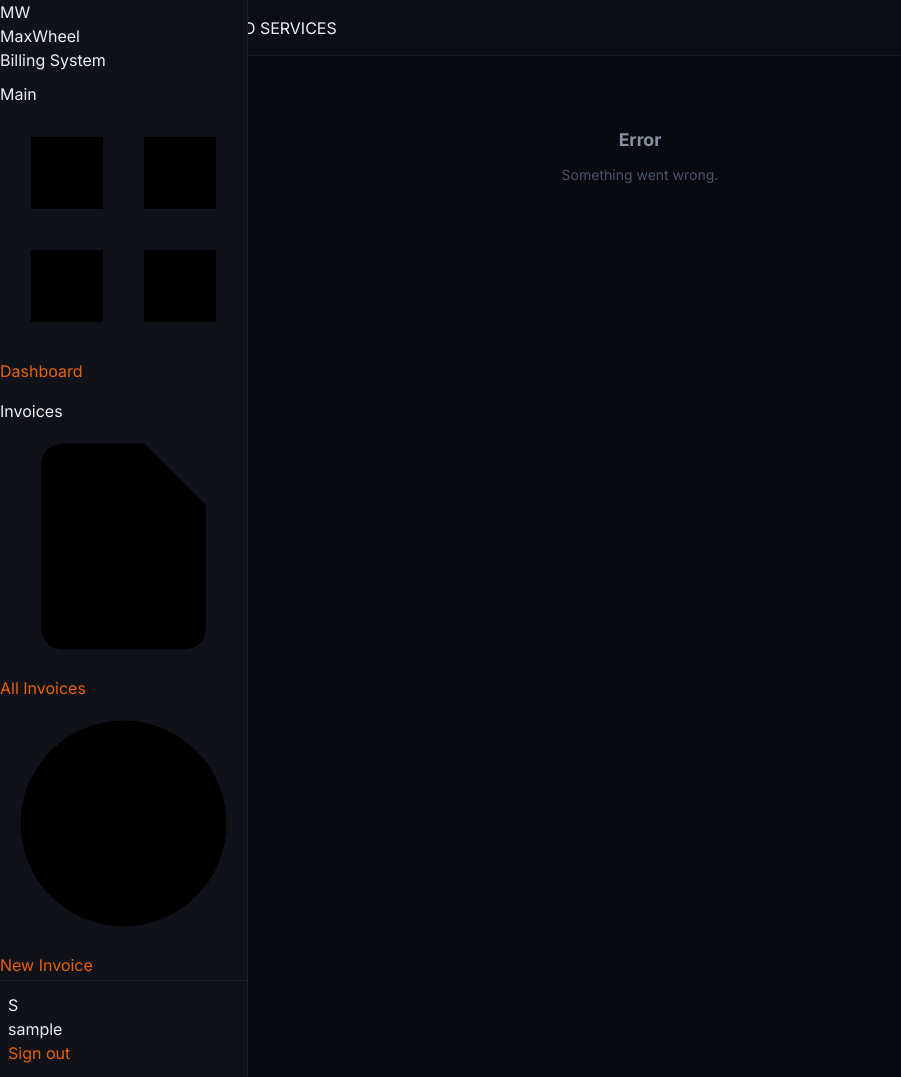
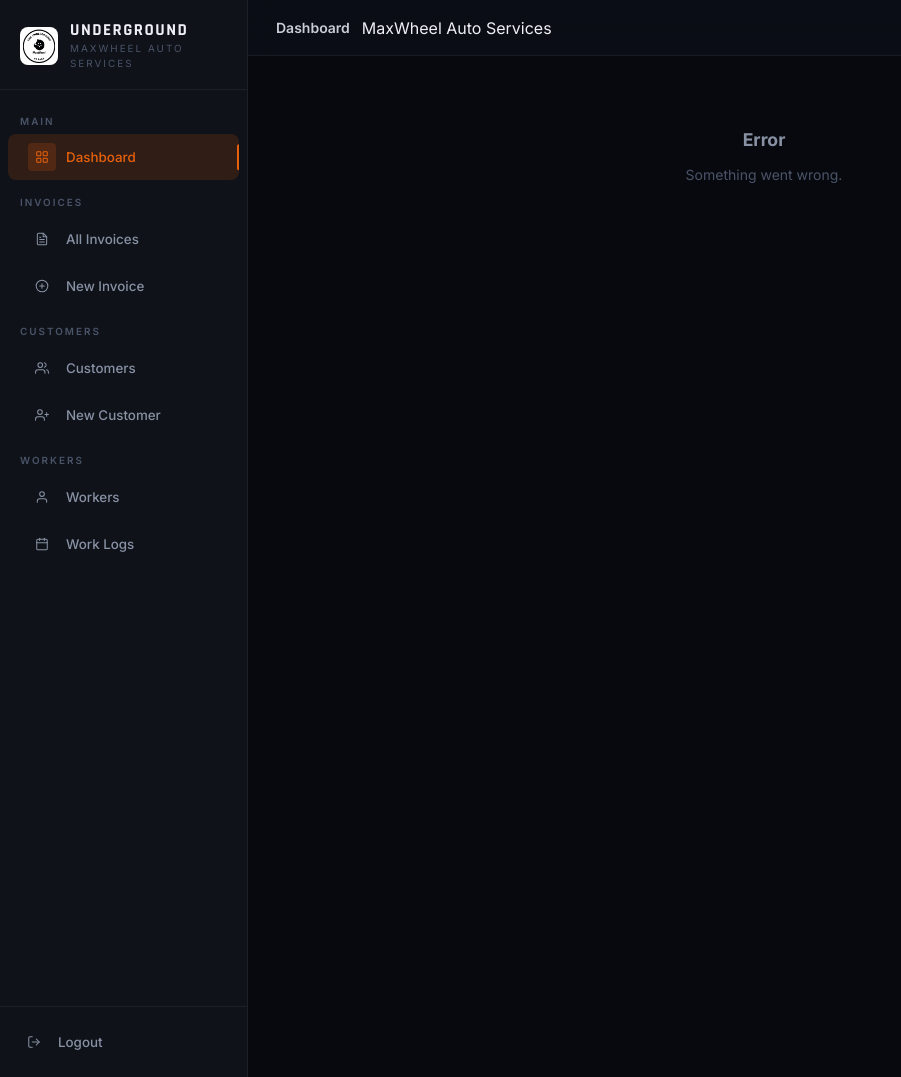
Before and after one commit to sidharthsumeshdas21/billing-maxwheel, a Django app: page / in a window 1280 px wide. Shown: the whole page, without its empty margins (0-901 px from the left). Run offline with Django 5.2, Linux system fonts and the light colour scheme; the visitor is signed in with stand-in values (Sample User, id 1); data that the repository does not hold is empty.

Commit message:
Fix sidebar: align HTML classes with style.css (sidebar-brand, nav-link, nav-ico, layout)

```diff
--- a/templates/billing/app.html
+++ b/templates/billing/app.html
@@ -108,84 +108,104 @@
     /* Responsive form grid */
     .form-grid { display:grid; grid-template-columns:repeat(auto-fill,minmax(220px,1fr)); gap:14px; }
 
+
     /* Nav active state override */
-    .nav-item .active { color:var(--orange) !important; background:var(--orange-dim) !important; }
+    .nav-link.active { color:var(--orange) !important; background:var(--orange-dim) !important; }
   </style>
 </head>
 <body>
 
+{% if user.is_authenticated %}
+<div class="layout">
+
 <!-- ── Sidebar ──────────────────────────────────────────────────────────── -->
 <aside class="sidebar" id="sidebar">
-  <div class="sidebar-logo">
-    <div class="logo-mark">MW</div>
-    <div>
-      <div class="logo-name">MaxWheel</div>
-      <div class="logo-sub">Billing System</div>
+  <div class="sidebar-brand">
+    <img src="{% static 'img/logo.png' %}" alt="MaxWheel Logo" class="brand-logo" style="background:#fff;padding:2px;">
+    <div class="brand-text">
+      <div class="name">UNDERGROUND</div>
+      <div class="sub">Maxwheel Auto Services</div>
     </div>
   </div>
 
   <nav class="sidebar-nav">
-    <div class="nav-section-label">Main</div>
+    <div class="nav-section">Main</div>
 
-    <a class="nav-item" data-route="/dashboard" href="#/dashboard">
-      <svg viewBox="0 0 24 24"><rect x="3" y="3" width="7" height="7"/><rect x="14" y="3" width="7" height="7"/><rect x="3" y="14" width="7" height="7"/><rect x="14" y="14" width="7" height="7"/></svg>
+    <a class="nav-link" data-route="/dashboard" href="#/dashboard">
+      <span class="nav-ico">
+        <svg viewBox="0 0 24 24"><rect x="3" y="3" width="7" height="7" rx="1"/><rect x="14" y="3" width="7" height="7" rx="1"/><rect x="3" y="14" width="7" height="7" rx="1"/><rect x="14" y="14" width="7" height="7" rx="1"/></svg>
+      </span>
       Dashboard
     </a>
 
-    <div class="nav-section-label" style="margin-top:16px">Invoices</div>
+    <div class="nav-section">Invoices</div>
 
-    <a class="nav-item" data-route="/invoices" href="#/invoices">
-      <svg viewBox="0 0 24 24"><path d="M14 2H6a2 2 0 0 0-2 2v16a2 2 0 0 0 2 2h12a2 2 0 0 0 2-2V8z"/><polyline points="14 2 14 8 20 8"/><line x1="16" y1="13" x2="8" y2="13"/><line x1="16" y1="17" x2="8" y2="17"/><polyline points="10 9 9 9 8 9"/></svg>
+    <a class="nav-link" data-route="/invoices" href="#/invoices">
+      <span class="nav-ico">
+        <svg viewBox="0 0 24 24"><path d="M14 2H6a2 2 0 0 0-2 2v16a2 2 0 0 0 2 2h12a2 2 0 0 0 2-2V8z"/><polyline points="14 2 14 8 20 8"/><line x1="16" y1="13" x2="8" y2="13"/><line x1="16" y1="17" x2="8" y2="17"/><polyline points="10 9 9 9 8 9"/></svg>
+      </span>
       All Invoices
     </a>
 
-    <a class="nav-item" data-route="/invoices/new" href="#/invoices/new">
-      <svg viewBox="0 0 24 24"><circle cx="12" cy="12" r="10"/><line x1="12" y1="8" x2="12" y2="16"/><line x1="8" y1="12" x2="16" y2="12"/></svg>
+    <a class="nav-link" data-route="/invoices/new" href="#/invoices/new">
+      <span class="nav-ico">
+        <svg viewBox="0 0 24 24"><circle cx="12" cy="12" r="10"/><line x1="12" y1="8" x2="12" y2="16"/><line x1="8" y1="12" x2="16" y2="12"/></svg>
+      </span>
       New Invoice
     </a>
 
-    <div class="nav-section-label" style="margin-top:16px">Customers</div>
+    <div class="nav-section">Customers</div>
 
-    <a class="nav-item" data-route="/customers" href="#/customers">
-      <svg viewBox="0 0 24 24"><path d="M17 21v-2a4 4 0 0 0-4-4H5a4 4 0 0 0-4 4v2"/><circle cx="9" cy="7" r="4"/><path d="M23 21v-2a4 4 0 0 0-3-3.87"/><path d="M16 3.13a4 4 0 0 1 0 7.75"/></svg>
-      All Customers
+    <a class="nav-link" data-route="/customers" href="#/customers">
+      <span class="nav-ico">
+        <svg viewBox="0 0 24 24"><path d="M17 21v-2a4 4 0 0 0-4-4H5a4 4 0 0 0-4 4v2"/><circle cx="9" cy="7" r="4"/><path d="M23 21v-2a4 4 0 0 0-3-3.87"/><path d="M16 3.13a4 4 0 0 1 0 7.75"/></svg>
+      </span>
+      Customers
     </a>
 
-    <a class="nav-item" data-route="/customers/new" href="#/customers/new">
-      <svg viewBox="0 0 24 24"><path d="M16 21v-2a4 4 0 0 0-4-4H5a4 4 0 0 0-4 4v2"/><circle cx="8.5" cy="7" r="4"/><line x1="20" y1="8" x2="20" y2="14"/><line x1="23" y1="11" x2="17" y2="11"/></svg>
+    <a class="nav-link" data-route="/customers/new" href="#/customers/new">
+      <span class="nav-ico">
+        <svg viewBox="0 0 24 24"><path d="M16 21v-2a4 4 0 0 0-4-4H5a4 4 0 0 0-4 4v2"/><circle cx="8.5" cy="7" r="4"/><line x1="20" y1="8" x2="20" y2="14"/><line x1="23" y1="11" x2="17" y2="11"/></svg>
+      </span>
       New Customer
     </a>
 
-    <div class="nav-section-label" style="margin-top:16px">Workers</div>
+    <div class="nav-section">Workers</div>
 
-    <a class="nav-item" href="/workers/">
-      <svg viewBox="0 0 24 24"><path d="M20 7H4a2 2 0 0 0-2 2v10a2 2 0 0 0 2 2h16a2 2 0 0 0 2-2V9a2 2 0 0 0-2-2z"/><path d="M16 3H8l-2 4h12z"/></svg>
+    <a class="nav-link" href="/workers/">
+      <span class="nav-ico">
+        <svg viewBox="0 0 24 24"><path d="M20 21v-2a4 4 0 0 0-4-4H8a4 4 0 0 0-4 4v2"/><circle cx="12" cy="7" r="4"/></svg>
+      </span>
       Workers
     </a>
 
-    <a class="nav-item" href="/workers/logs/">
-      <svg viewBox="0 0 24 24"><path d="M2 3h6a4 4 0 0 1 4 4v14a3 3 0 0 0-3-3H2z"/><path d="M22 3h-6a4 4 0 0 0-4 4v14a3 3 0 0 1 3-3h7z"/></svg>
+    <a class="nav-link" href="/workers/logs/">
+      <span class="nav-ico">
+        <svg viewBox="0 0 24 24"><rect x="3" y="4" width="18" height="18" rx="2" ry="2"/><line x1="16" y1="2" x2="16" y2="6"/><line x1="8" y1="2" x2="8" y2="6"/><line x1="3" y1="10" x2="21" y2="10"/></svg>
+      </span>
       Work Logs
     </a>
   </nav>
 
   <div class="sidebar-footer">
-    <div class="sidebar-user">
-      <div class="user-avatar">{{ user.username|slice:":1"|upper }}</div>
-      <div class="user-info">
-        <div class="user-name">{{ user.username }}</div>
-        <a href="/logout/" class="user-role">Sign out</a>
-      </div>
-    </div>
+    <form action="/logout/" method="post">
+      {% csrf_token %}
+      <button type="submit" class="logout-btn">
+        <span class="nav-ico">
+          <svg viewBox="0 0 24 24"><path d="M9 21H5a2 2 0 0 1-2-2V5a2 2 0 0 1 2-2h4"/><polyline points="16 17 21 12 16 7"/><line x1="21" y1="12" x2="9" y2="12"/></svg>
+        </span>
+        Logout
+      </button>
+    </form>
   </div>
 </aside>
 
 <!-- ── Main ─────────────────────────────────────────────────────────────── -->
-<div class="main-wrap">
+<div class="main-content">
   <header class="topbar">
     <div id="topbar-title" class="topbar-title">Dashboard</div>
     <div class="topbar-right">
-      <span class="topbar-badge">{{ settings.COMPANY_NAME }}</span>
+      <span class="topbar-badge">MaxWheel Auto Services</span>
     </div>
   </header>
 
@@ -193,6 +213,9 @@
     <div class="page-loading"><div class="spin"></div></div>
   </main>
 </div>
+
+</div>
+{% endif %}
 
 <!-- Toast -->
 <div id="toast"></div>
@@ -279,7 +302,7 @@ async function route() {
   if (_chartInst) { _chartInst.destroy(); _chartInst = null; }
 
   // Highlight active nav links
-  document.querySelectorAll('.nav-item[data-route]').forEach(a => {
+  document.querySelectorAll('.nav-link[data-route]').forEach(a => {
     const r = a.dataset.route;
     a.classList.toggle('active', path === r || (r !== '/dashboard' && path.startsWith(r) && r !== '/invoices/new' && r !== '/customers/new') || (r === '/dashboard' && (path === '/' || path === '/dashboard')));
   });
```
